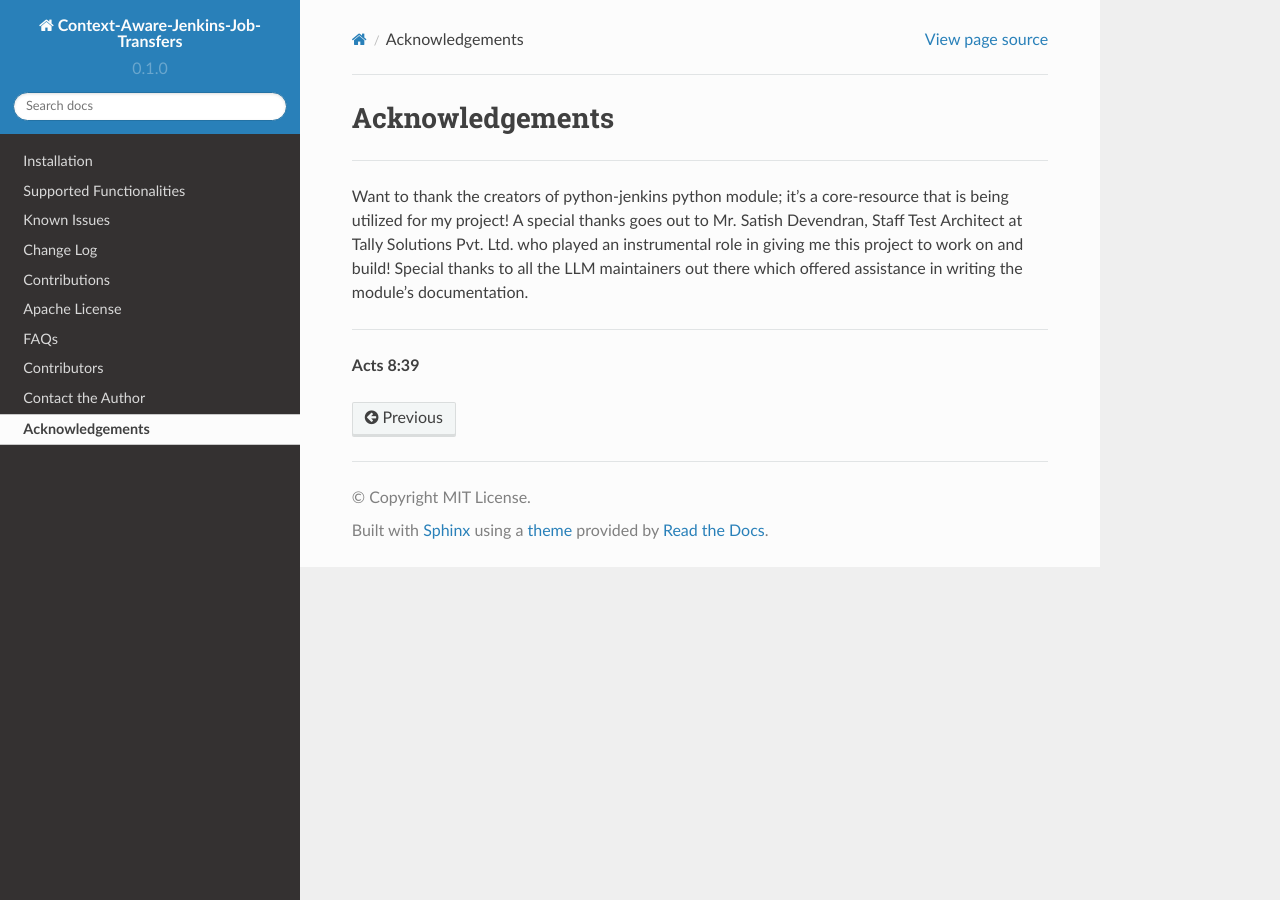
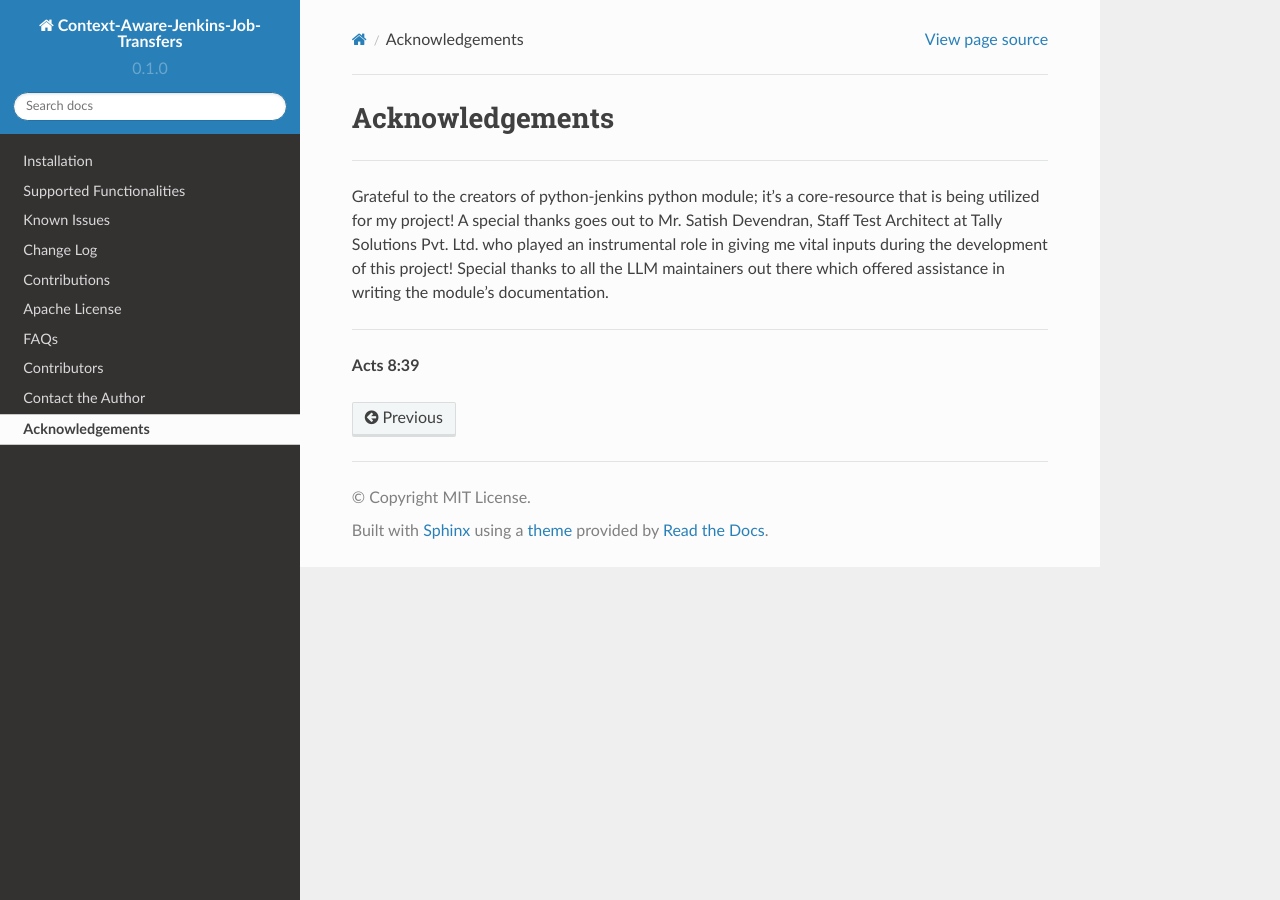
Before and after one commit to joelkariyalil/Context-Aware-Jenkins-Transfers-Documentation, a Sphinx documentation site: the page built from docs/source/acknowledgement.rst, in a window 1280 px wide. Built offline with Sphinx 7.4.7 and the Read the Docs theme 2.0.0, drawn with Linux system fonts in a browser that asks for light colours.

Commit message:
MOD: Changed acknowledgement.rst

```diff
--- a/docs/source/acknowledgement.rst
+++ b/docs/source/acknowledgement.rst
@@ -3,8 +3,8 @@ Acknowledgements
 
 ----
 
-Want to thank the creators of python-jenkins python module; it's a core-resource that is being utilized for my project!
-A special thanks goes out to Mr. Satish Devendran, Staff Test Architect at Tally Solutions Pvt. Ltd. who played an instrumental role in giving me this project to work on and build!
+Grateful to the creators of python-jenkins python module; it's a core-resource that is being utilized for my project!
+A special thanks goes out to Mr. Satish Devendran, Staff Test Architect at Tally Solutions Pvt. Ltd. who played an instrumental role in giving me vital inputs during the development of this project!
 Special thanks to all the LLM maintainers out there which offered assistance in writing the module's documentation.
 
 ----
```
